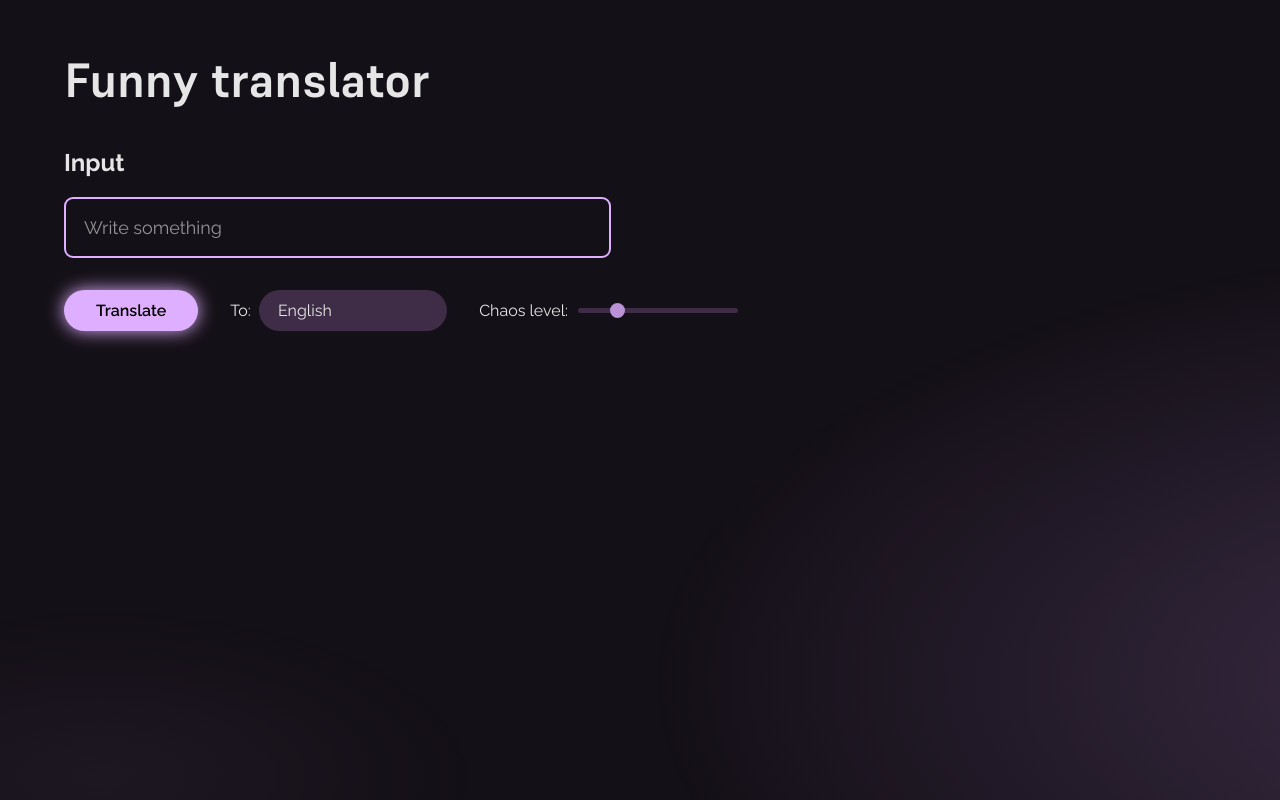
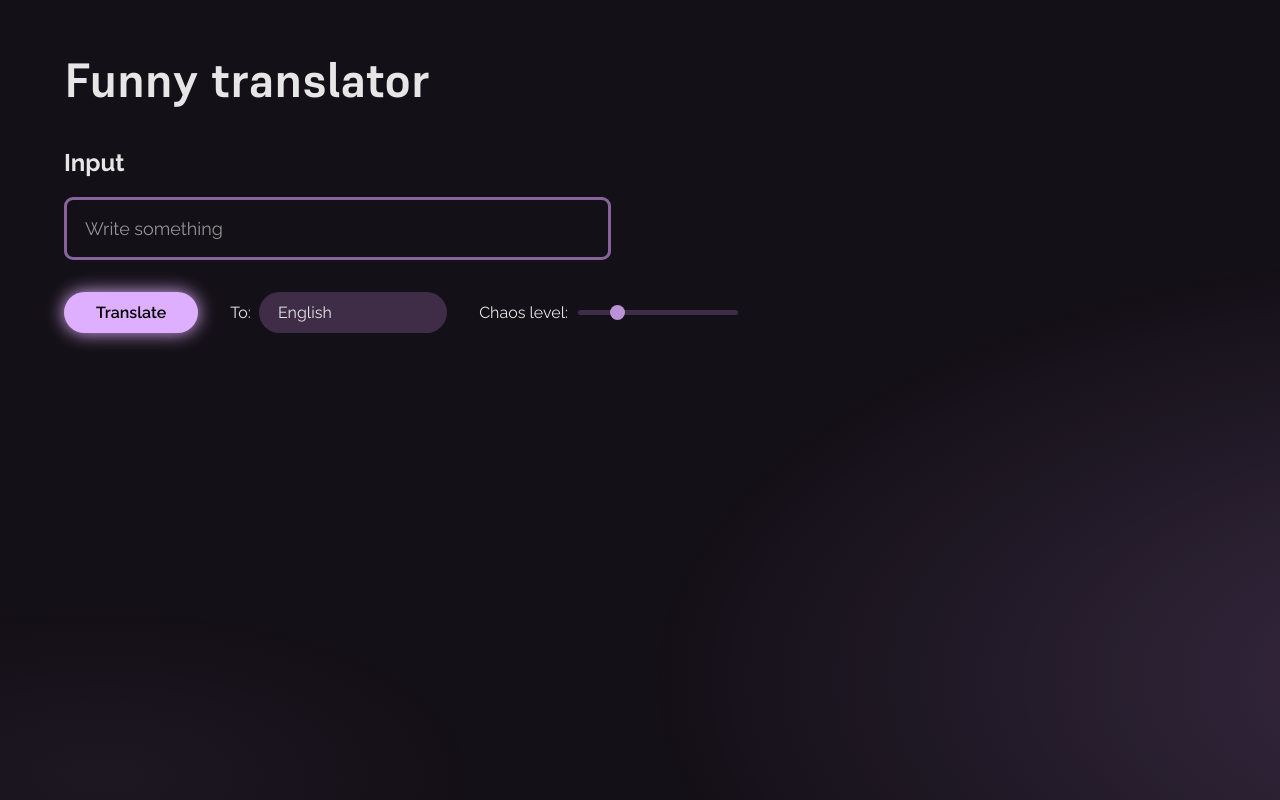
Before and after one commit to AlexeyArsentyev/translator, a React (Vite) app: page / in a window 1280 px wide. Built offline with nearby package versions, Linux system fonts and the light colour scheme.

Commit message:
change input border styling, on input change color instead of shadow

```diff
--- a/src/components/Form/Form.css
+++ b/src/components/Form/Form.css
@@ -57,10 +57,10 @@ ul {
   font-weight: 400;
   font-style: inherit;
 
-  border: var(--accent-color);
+  border: #89649c;
 
   border-radius: 0.5em;
-  border-width: 2px;
+  border-width: 3px;
   border-style: solid;
 
   padding: 1em;
@@ -71,7 +71,7 @@ ul {
   resize: none;
 }
 .text-input:focus {
-  box-shadow: 0 0 0.5rem var(--accent-color);
+  border-color: var(--accent-color);
 }
 
 .submit-btn {
```
